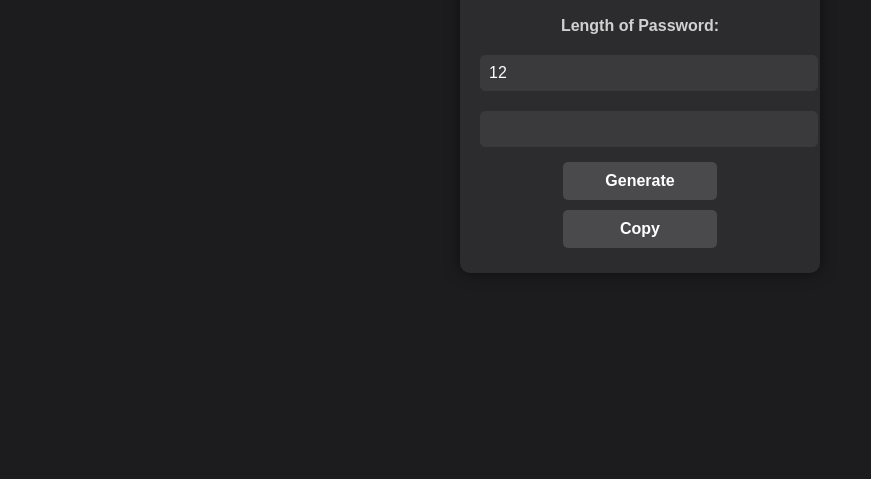
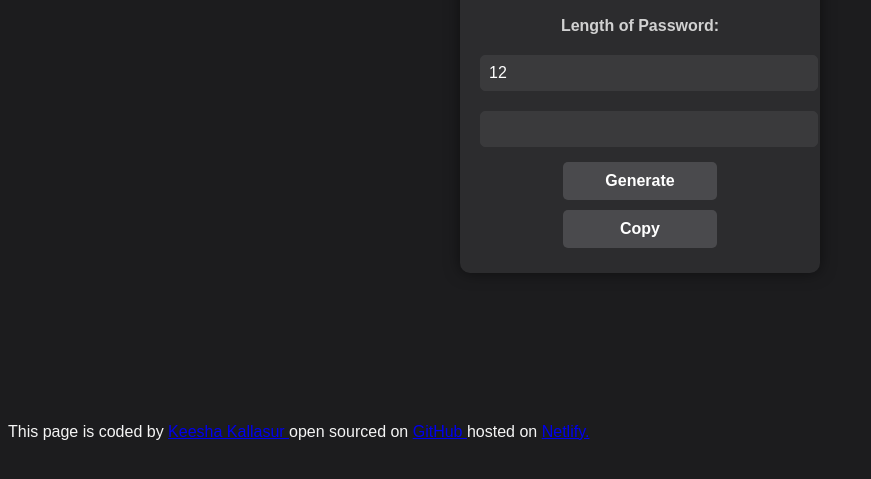
Before and after one commit to keeshakal/passwordgenerator, a plain HTML site: page index.html in a window 1280 px wide. Shown: the part 221-700 px from the top of the page, without its empty margins (0-871 px from the left). Drawn offline with Linux system fonts and the light colour scheme.

Commit message:
Added Footer to index.html

```diff
--- a/index.html
+++ b/index.html
@@ -17,6 +17,33 @@
             <button onclick="copyPsw()" class="btn">Copy</button>
         </div>
     </div>
+    <footer>
+        This page is coded by
+          <a
+            href="https://www.linkedin.com/in/keesha-kallasur-a123221b6"
+            target="_blank"
+            rel="noreferrer"
+          >
+        Keesha Kallasur
+          </a>
+        open sourced on
+          <a
+            href="https://github.com/keeshakal"
+            target="_blank"
+            rel="noreferrer"
+          >
+
+        GitHub
+          </a>
+        hosted on
+          <a
+            href="https://spiffy-tartufo-ac0aa8.netlify.app/"
+            target="_blank"
+            rel="noreferrer"
+          >
+        Netlify.
+          </a>
+      </footer>
     <script src="src/script.js"></script>
 </body>
 </html>
```
